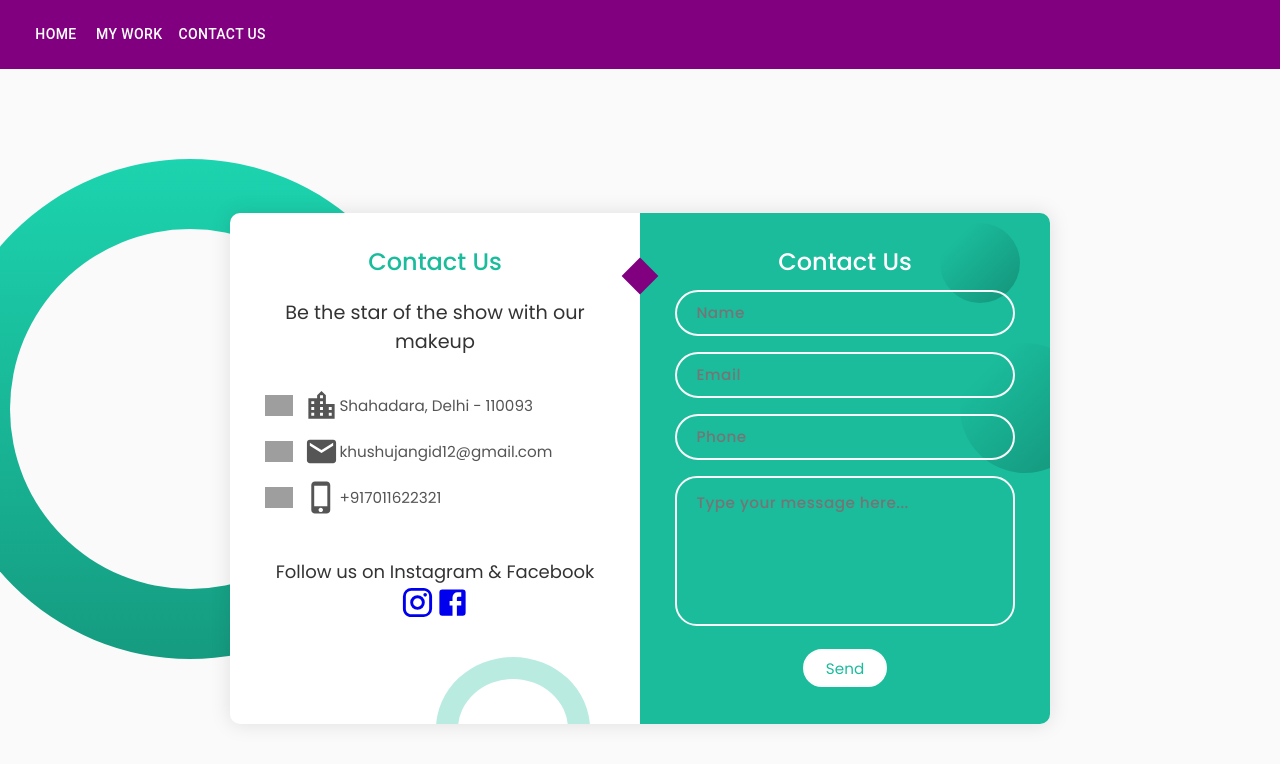
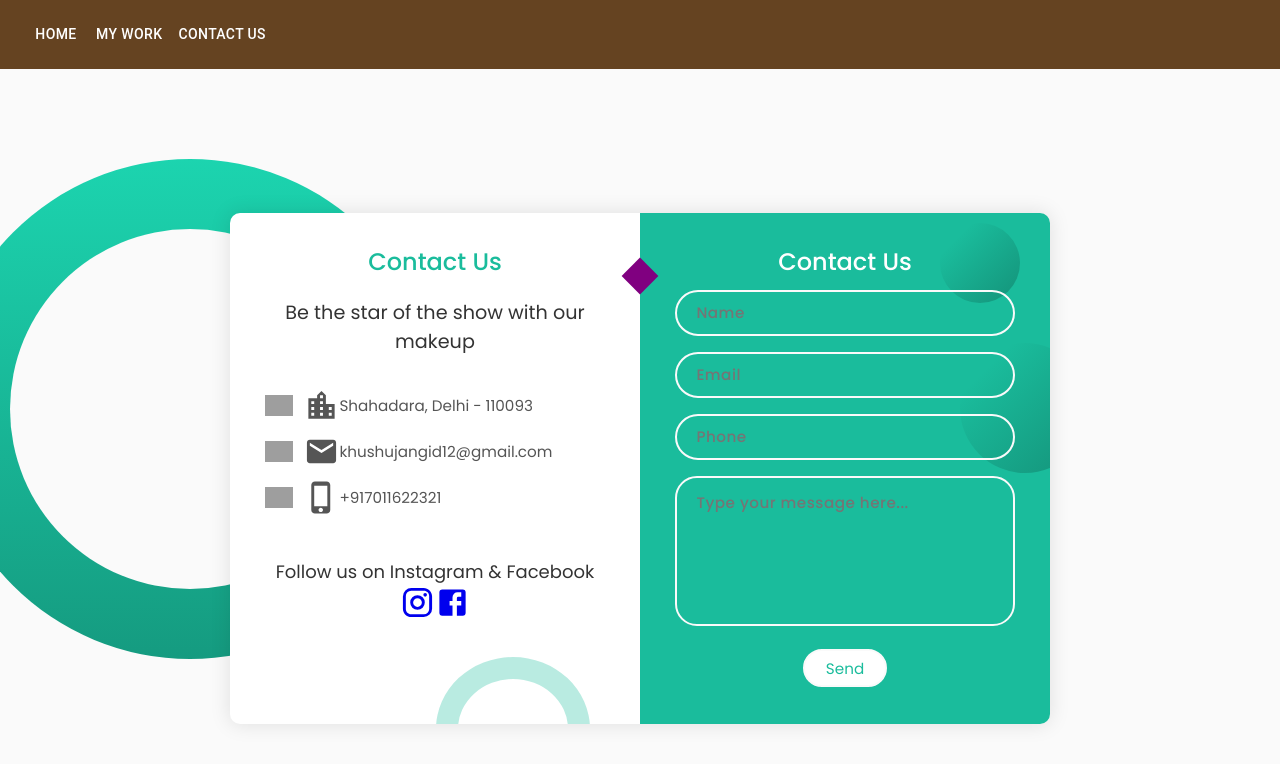
Before and after one commit to Ayushmaan2001/khushi-portfolio, a React (Create React App) app: page /contactus in a window 1280 px wide. Shown: the top 764 px of the page. Built offline with nearby package versions, Linux system fonts and the light colour scheme; grey boxes are pictures that could not be loaded; what react-swipeable-views-utils would draw is missing.

Commit message:
Change bg color

```diff
--- a/package.json
+++ b/package.json
@@ -17,9 +17,11 @@
     "react-dom": "^18.1.0",
     "react-router-dom": "^6.3.0",
     "react-scripts": "^5.0.1",
+    "react-slick": "^0.29.0",
     "react-swipeable-views": "^0.14.0",
     "react-swipeable-views-utils": "^0.14.0",
     "react-toastify": "^9.0.1",
+    "slick-carousel": "^1.8.1",
     "web-vitals": "^2.1.4"
   },
   "scripts": {
--- a/src/App.css
+++ b/src/App.css
@@ -1,4 +1,5 @@
 .App {
   text-align: center;
-  background-image: url("./Images/bg.jpg");
+  /*background-image: url("./Images/bg.jpg");*/
+  background-color: #FBECD0;
 }
--- a/src/CSS/AppBar.css
+++ b/src/CSS/AppBar.css
@@ -1,3 +1,3 @@
 #AppBar{
-    background-color: purple;
+    background-color: #654321;
 }
--- a/src/Pages/Home.jsx
+++ b/src/Pages/Home.jsx
@@ -9,7 +9,6 @@ import Button from "@mui/material/Button";
 import { useNavigate } from "react-router-dom";
 
 const AutoPlaySwipeableViews = autoPlay(SwipeableViews);
-
 
 const images = [
   {
@@ -61,7 +60,7 @@ export default function Home() {
   return (
     <React.Fragment>
       <Container maxWidth="sm">
-        <Box sx={{ maxWidth: 1000,display:'flex',m:'auto'}}>
+        <Box sx={{ maxWidth: 1000, display: "flex", m: "auto" }}>
           <AutoPlaySwipeableViews
             axis={theme.direction === "rtl" ? "x-reverse" : "x"}
             index={activeStep}
@@ -77,9 +76,8 @@ export default function Home() {
                       height: 500,
                       display: "block",
                       // maxWidth: 700,
-                      width:"%10",
+                      width: "400px",
                       overflow: "hidden",
-
                     }}
                     src={step.imgPath}
                     alt={step.idx}
@@ -90,20 +88,6 @@ export default function Home() {
           </AutoPlaySwipeableViews>
         </Box>
       </Container>
-      {/* {slide_img.map((img) => {
-        return (
-          <>
-            <ImageCard images={img.imgPath} />
-          </>
-        );
-      })} */}
-      <Button
-        variant="outlined"
-        sx={{ display: "flex", m: "auto",mt:3 }}
-        onClick={commercialmakeup}
-      >
-        View More
-      </Button>
     </React.Fragment>
   );
 }
```
Also changed, not shown: src/Pages/Home.css (added), src/Pages/bg.jpg (added), 1 other file (tests, documents, lock files or other folders).
